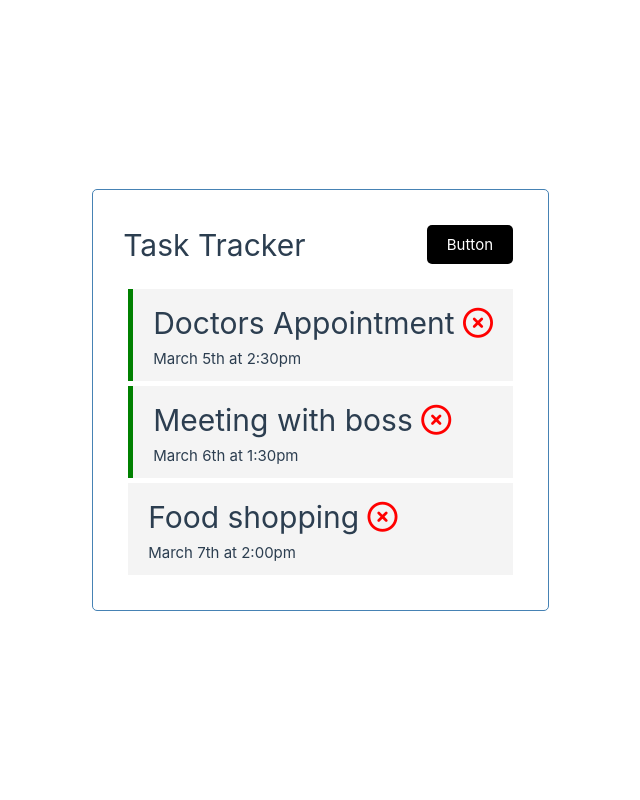
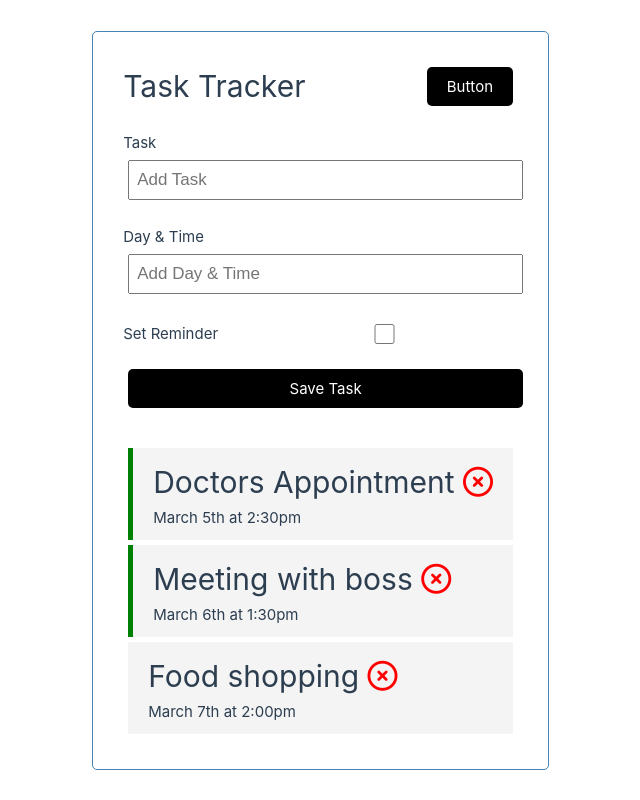
Before and after one commit to collinsigeh/jpp-vue-task-tracker, a Vue app: page / in a window 1280 px wide. Shown: the whole page, without its empty margins (91-731 px from the left). Built offline with nearby package versions, Linux system fonts and the light colour scheme.

Commit message:
added the AddTask component and the logic for submitting tasks.

```diff
--- a/src/App.vue
+++ b/src/App.vue
@@ -1,9 +1,10 @@
 <script>
 import Header from "./components/Header.vue";
 import Tasks from "./components/Tasks.vue";
+import AddTask from "./components/AddTask.vue";
 export default {
   name: 'App',
-  components: { Header, Tasks },
+  components: { Header, Tasks, AddTask },
   data() {
     return {
       tasks: []
@@ -17,6 +18,9 @@
     },
     toggleTask(id) {
       this.tasks = this.tasks.map(task => task.id === id ? { ...task, reminder: !task.reminder} : {...task})
+    },
+    addTask(newTask) {
+      this.tasks = [ ...this.tasks, newTask ];
     }
   },
   created() {
@@ -47,6 +51,7 @@
 <template>
   <div class="container">
     <Header  title="Task Tracker" />
+    <AddTask @add-task="addTask" />
     <Tasks @toggle-task-go="toggleTask" @delete-task-go="deleteTask" :tasks="tasks" />
   </div>
 </template>
--- /dev/null
+++ b/src/components/AddTask.vue
@@ -0,0 +1,84 @@
+<template>
+    <form @submit="onSubmit" class="add-form">
+        <div class="form-control">
+            <label>Task</label>
+            <input type="text" v-model="text" placeholder="Add Task" />
+        </div>
+        <div class="form-control">
+            <label>Day & Time</label>
+            <input type="text" v-model="day" placeholder="Add Day & Time" />
+        </div>
+        <div class="form-control form-control-check">
+            <label>Set Reminder</label>
+            <input type="checkbox" v-model="reminder" />
+        </div>
+
+        <input type="submit" value="Save Task" class="btn btn-block">
+    </form>
+</template>
+
+<script>
+    export default {
+        name: 'AddTask',
+        data() {
+            return {
+                text: '',
+                day: '',
+                reminder: false
+            }
+        },
+        methods: {
+            onSubmit(e) {
+                e.preventDefault();
+
+                if(!this.text) {
+                    alert('Enter a task.');
+                    return;
+                }
+
+                const newTask = {
+                    text: this.text,
+                    day: this.day,
+                    reminder: this.reminder
+                };
+                this.$emit('add-task', newTask);
+
+                this.text = '';
+                this.day = '';
+                this.reminder = false;
+            }
+        }
+    }
+</script>
+
+
+<style scoped>
+.add-form {
+  margin-bottom: 40px;
+}
+.form-control {
+  margin: 20px 0;
+}
+.form-control label {
+  display: block;
+}
+.form-control input {
+  width: 100%;
+  height: 40px;
+  margin: 5px;
+  padding: 3px 7px;
+  font-size: 17px;
+}
+.form-control-check {
+  display: flex;
+  align-items: center;
+  justify-content: space-between;
+}
+.form-control-check label {
+  flex: 1;
+}
+.form-control-check input {
+  flex: 2;
+  height: 20px;
+}
+</style>
```
